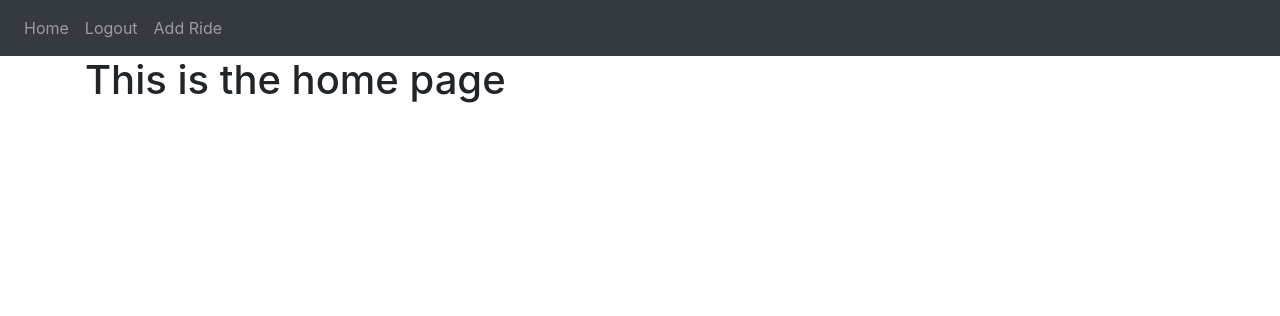
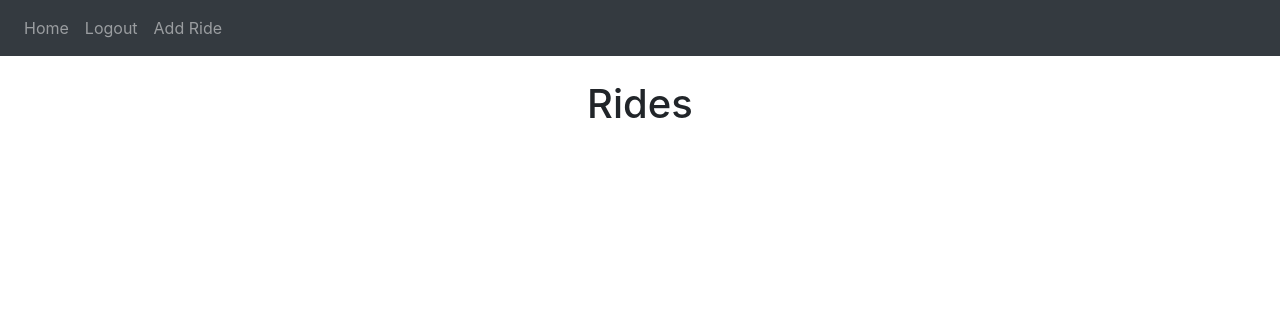
Before and after one commit to djwu25/UCSDRideshare, a Flask app: page / in a window 1280 px wide. Shown: the top 316 px of the page. Run offline with Flask 2, Linux system fonts and the light colour scheme; a user stored in the database is signed in; some libraries are stand-ins or nearby versions.

Commit message:
Update home.html

```diff
--- a/website/templates/home.html
+++ b/website/templates/home.html
@@ -1,2 +1,10 @@
-{% extends "base.html" %} {% block title%}Home{% endblock %}
-{% block content%}<h1>This is the home page</h1>{% endblock %}
+{% extends "base.html" %} {% block title%}Rides{% endblock %}
+{% block content%}
+<br />
+<h1 align="center">Rides</h1>
+<ul class="list-group list-group-flush" id="notes">
+    {% for note in user.notes %}
+    <li class="list-group-item">{{ note.data }}</li>
+    {% endfor %}
+</ul>
+{% endblock %}
```
